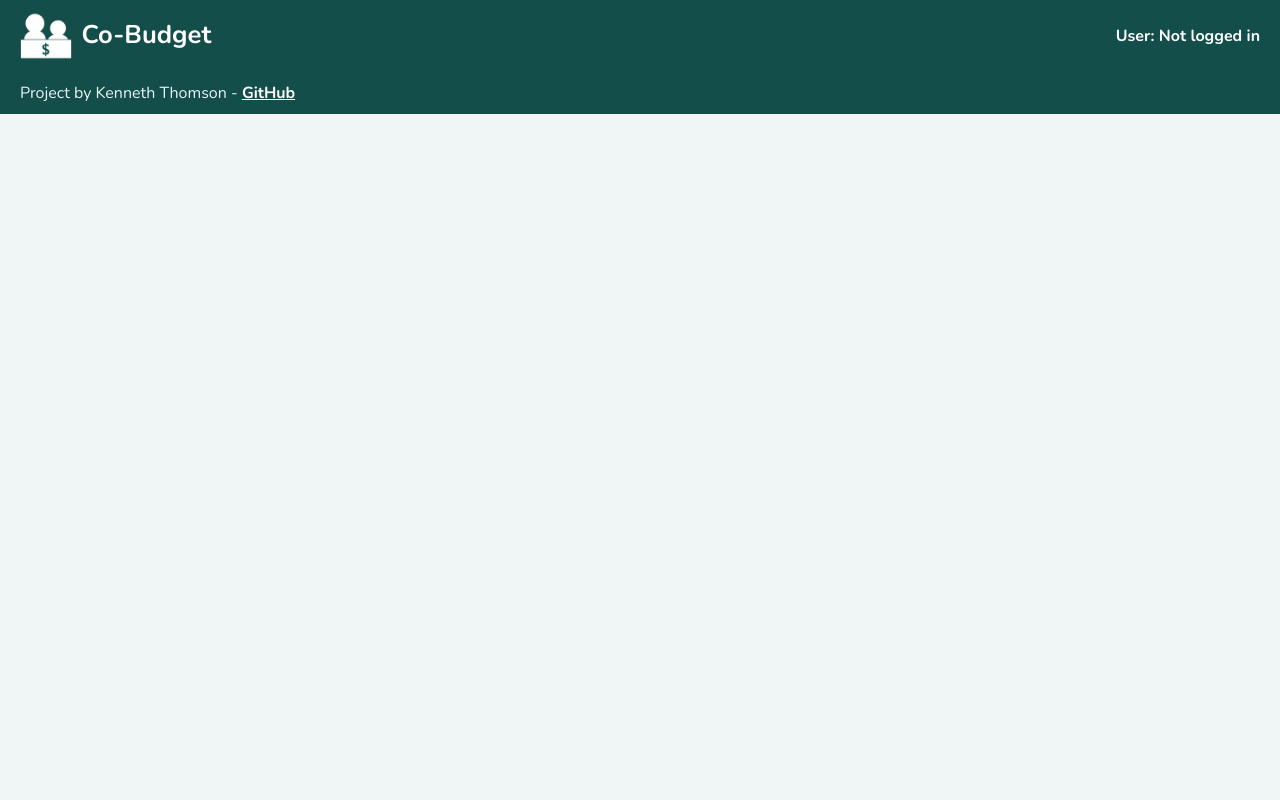
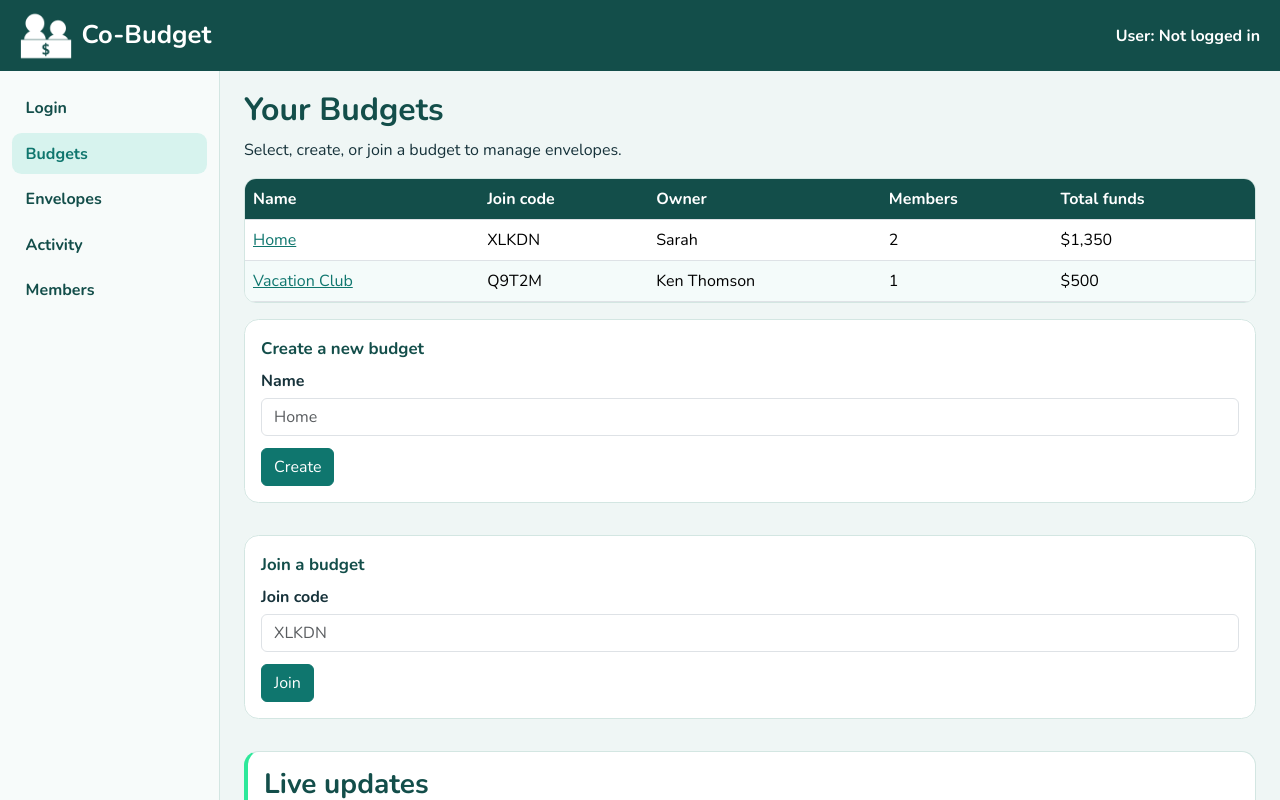
Before and after one commit to KenTheScientist/startup, a React (Vite) app: page /budgets in a window 1280 px wide. Shown: the top 800 px of the page. Built offline with nearby package versions, Linux system fonts and the light colour scheme.

Commit message:
modularize budgets

```diff
--- a/src/App.jsx
+++ b/src/App.jsx
@@ -4,6 +4,7 @@ import './app.css';
 
 import { BrowserRouter, NavLink, Route, Routes } from 'react-router-dom';
 import Login from './login/login';
+import Budgets from './budgets/budgets';
 
 
 export default function App() {
@@ -20,6 +21,7 @@ export default function App() {
 
         <Routes>
             <Route path="/" element={<Login />} />
+            <Route path="/budgets" element={<Budgets />} />
         </Routes>
 
         <footer id="site-footer">
--- /dev/null
+++ b/src/budgets/budgets.jsx
@@ -0,0 +1,69 @@
+import { Link } from 'react-router-dom';
+import Navigation from '../widgets/navigation';
+
+export default function Budgets() {
+    return (
+        <div className="layout">
+            <Navigation />
+            <main>
+                <h2>Your Budgets</h2>
+                <p>Select, create, or join a budget to manage envelopes.</p>
+
+                <div className="table-responsive">
+                    <table className="table">
+                        <thead>
+                            <tr>
+                                <th>Name</th>
+                                <th>Join code</th>
+                                <th>Owner</th>
+                                <th>Members</th>
+                                <th>Total funds</th>
+                            </tr>
+                        </thead>
+                        <tbody>
+                            <tr>
+                                <td><Link to="/envelopes">Home</Link></td>
+                                <td>XLKDN</td>
+                                <td>Sarah</td>
+                                <td>2</td>
+                                <td>$1,350</td>
+                            </tr>
+                            <tr>
+                                <td><Link to="/envelopes">Vacation Club</Link></td>
+                                <td>Q9T2M</td>
+                                <td>Ken Thomson</td>
+                                <td>1</td>
+                                <td>$500</td>
+                            </tr>
+                        </tbody>
+                    </table>
+                </div>
+
+                <div className="split">
+                    <form method="post">
+                        <fieldset>
+                            <legend>Create a new budget</legend>
+                            <label>Name <input className="form-control" type="text" name="name" placeholder="Home" /></label>
+                            <button className="btn btn-primary" type="submit">Create</button>
+                        </fieldset>
+                    </form>
+                    <form method="post">
+                        <fieldset>
+                            <legend>Join a budget</legend>
+                            <label>Join code <input className="form-control" type="text" name="join_code" placeholder="XLKDN" /></label>
+                            <button className="btn btn-primary" type="submit">Join</button>
+                        </fieldset>
+                    </form>
+                </div>
+
+                <section className="live">
+                    <h3>Live updates</h3>
+                    <ul>
+                        <li>Jim joined the Home budget</li>
+                        <li>Sarah created the Home budget</li>
+                    </ul>
+                </section>
+            </main>
+        </div>
+    )
+}
```
